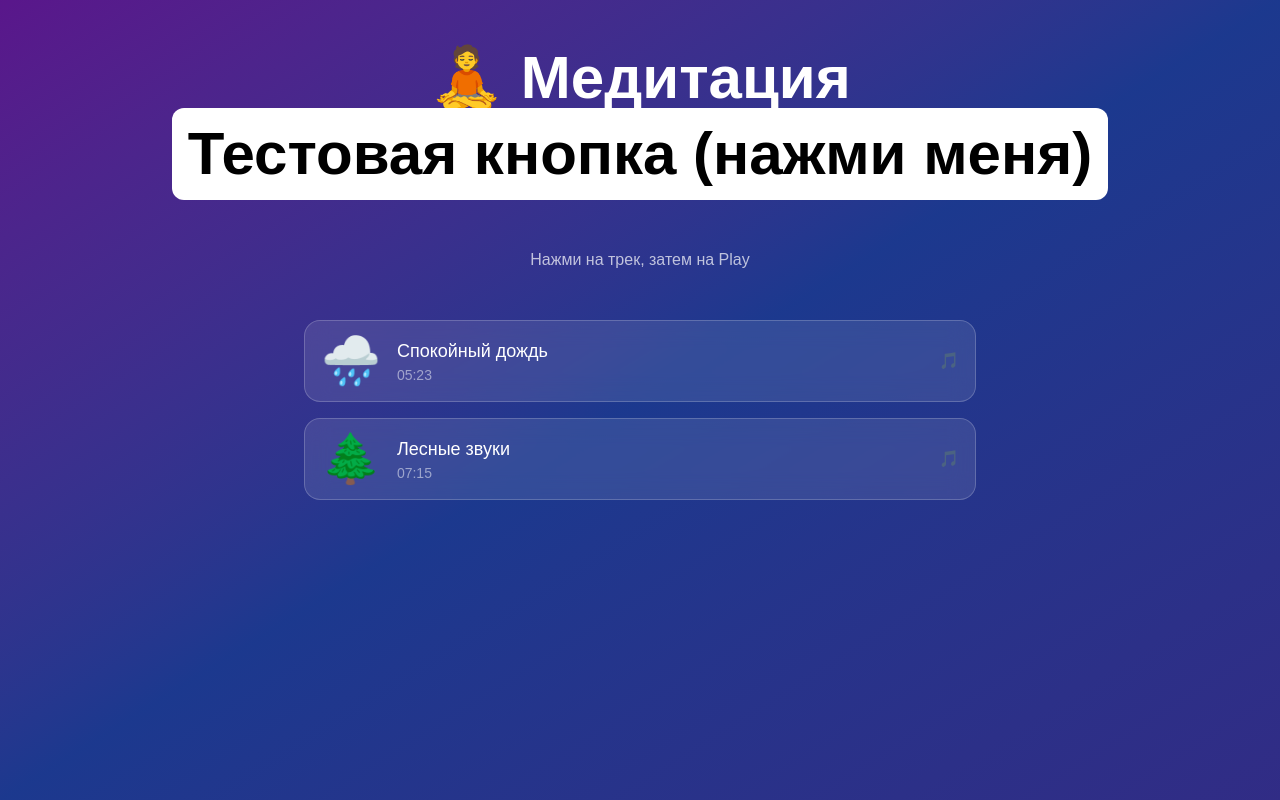
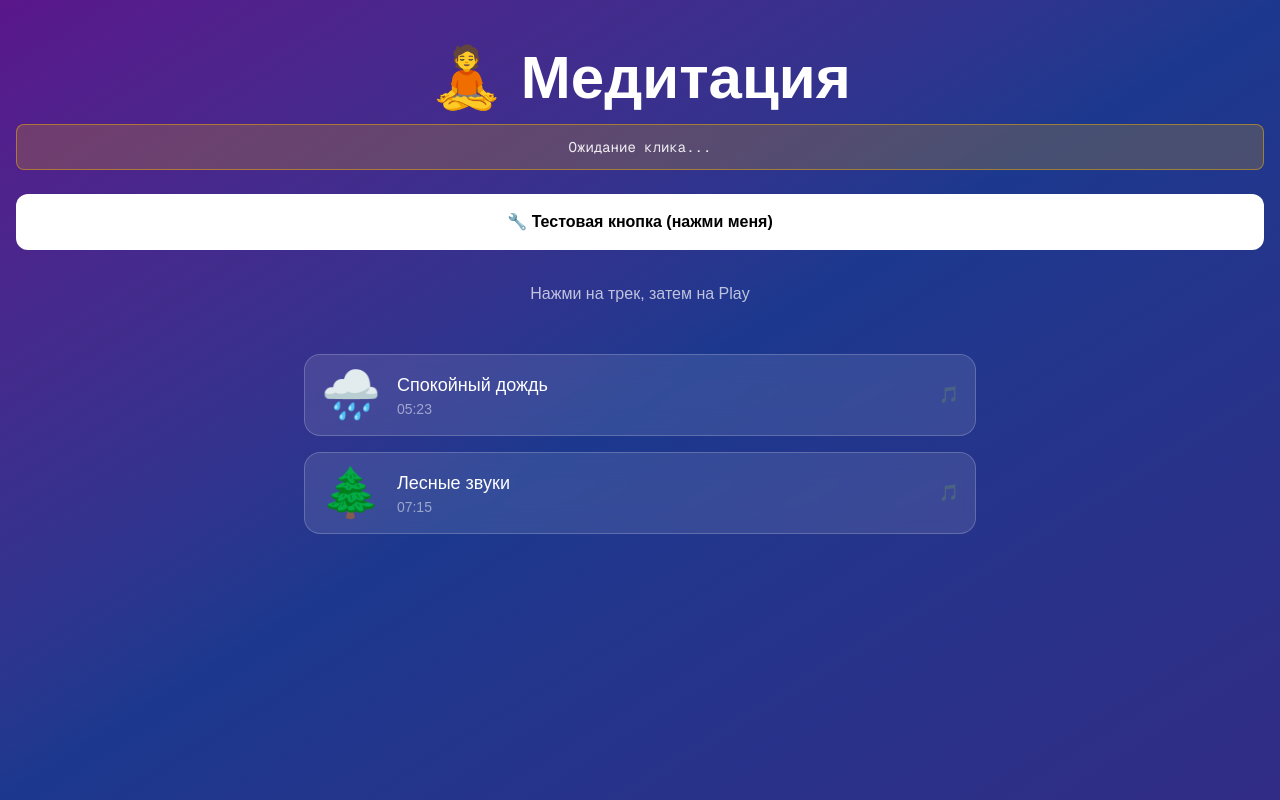
Before and after one commit to mravsyo-dot/meditation-app, a Next.js app: page / in a window 1280 px wide. Built offline with nearby package versions, Linux system fonts and the light colour scheme.

Commit message:
Fix isPlaying variable

```diff
--- a/app/page.tsx
+++ b/app/page.tsx
@@ -1,17 +1,18 @@
 'use client';
 
+import { useState } from 'react';
 import { useStore } from '@/lib/store';
 import { tracks } from '@/lib/tracks';
 import AudioPlayer from '@/components/AudioPlayer';
-import { useTouchFix } from '@/hooks/useTouch';
 
 export default function Home() {
   const { currentTrack, isPlaying, setCurrentTrack, setIsPlaying } = useStore();
-  useTouchFix(); // Добавляем фикс для iOS
+  const [debugMessage, setDebugMessage] = useState('Ожидание клика...');
 
   const handleTrackClick = (track: typeof tracks[0]) => {
-    console.log('Track clicked:', track.title);
+    setDebugMessage(`Клик по: ${track.title}`);
 
+    try {
       if (currentTrack?.id === track.id) {
         setIsPlaying(true);
       } else {
@@ -20,6 +21,15 @@ export default function Home() {
           setIsPlaying(true);
         }, 100);
       }
+      setDebugMessage(`Успешно: ${track.title}`);
+    } catch (error) {
+      setDebugMessage(`Ошибка: ${error}`);
+    }
+  };
+
+  const testAlert = () => {
+    setDebugMessage('Нажата тестовая кнопка');
+    alert('Тестовый alert');
   };
 
   return (
@@ -27,16 +37,20 @@ export default function Home() {
       <div className="container mx-auto px-4 py-12 pb-32">
         <h1 className="text-4xl md:text-6xl font-bold text-white text-center mb-4">
           🧘 Медитация
-          <button
-          onClick={() => alert('Клик работает!')}
-          className="bg-white text-black p-4 rounded-xl mb-8"
-          >
-          Тестовая кнопка (нажми меня)
-          </button>
-
         </h1>
 
+        {/* Отладочная панель */}
+        <div className="bg-yellow-500/20 border border-yellow-500/50 rounded-lg p-3 mb-6 text-center">
+          <p className="text-white/90 text-sm font-mono">{debugMessage}</p>
+        </div>
 
+        {/* Тестовая кнопка */}
+        <button
+          onClick={testAlert}
+          className="bg-white text-black p-4 rounded-xl mb-8 w-full font-bold"
+        >
+          🔧 Тестовая кнопка (нажми меня)
+        </button>
 
         <p className="text-white/70 text-center mb-12">
           Нажми на трек, затем на Play
```
Lines whose indentation alone changed are shown as unchanged.
